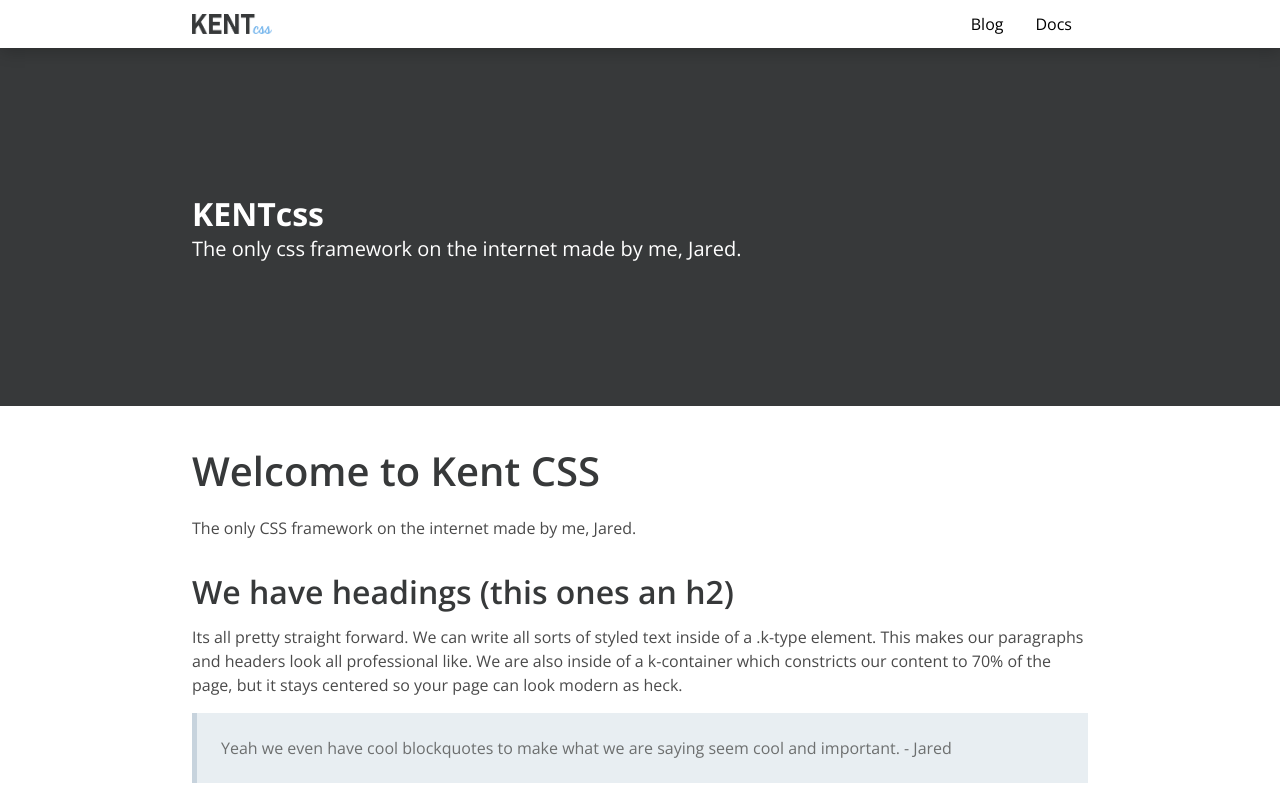
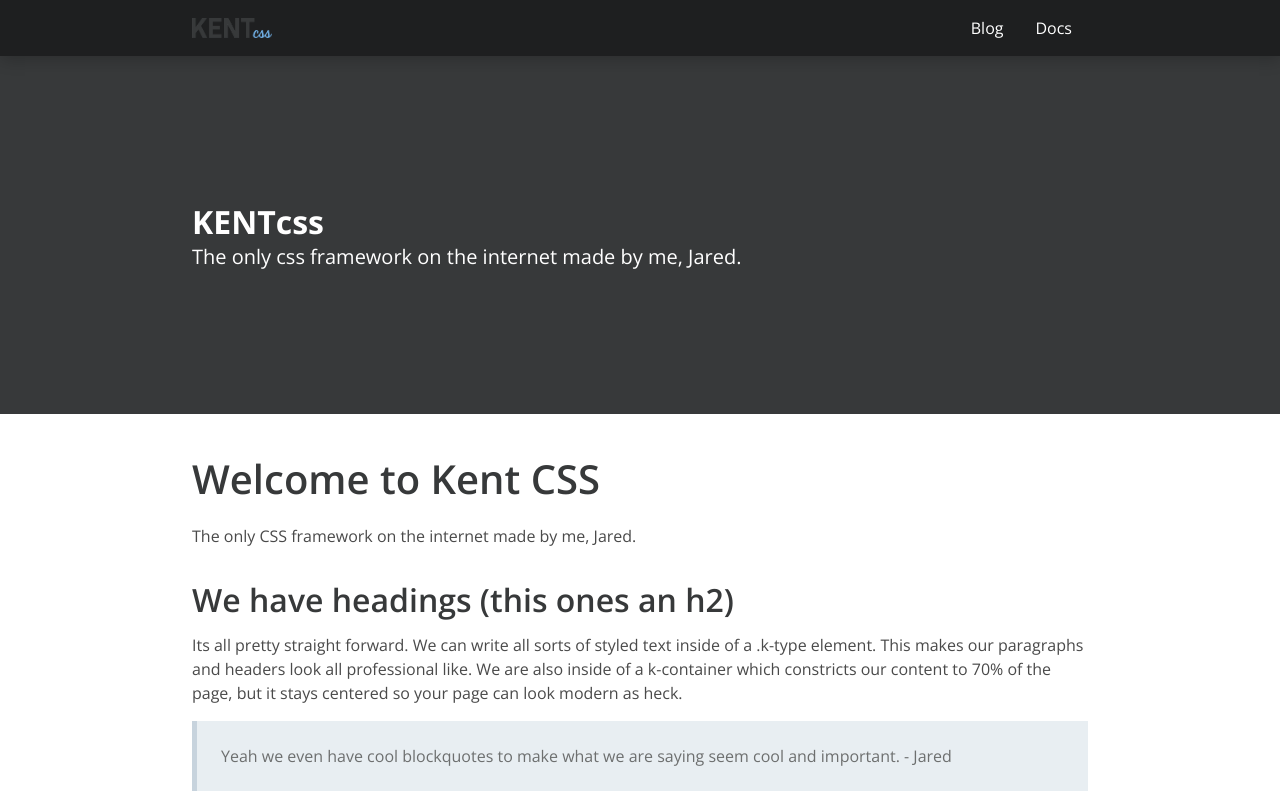
Before and after one commit to Jaredk3nt/Kent, a website: page index.html in a window 1280 px wide. Shown: the top 800 px of the page. Drawn offline with nearby package versions, Linux system fonts and the light colour scheme.

Commit message:
Adding dark mode to the navbar

```diff
--- a/index.html
+++ b/index.html
@@ -20,7 +20,7 @@
 </head>
 
 <body class="nightmode">
-    <div class="k-nav shadow">
+    <div class="k-nav shadow dark">
         <div class="k-container">
 
             <div class="k-logo">
--- a/src/navbar/navbar.scss
+++ b/src/navbar/navbar.scss
@@ -2,8 +2,11 @@ $nav-background-color: $white !default;
 $nav-hover-color: $grey-very-light !default;
 $nav-accent-color: $primary !default;
 $nav-accent-weight: 4px !default;
-$nav-min-height: 3em !default;
+$nav-min-height: 3.5em !default;
 $nav-shadow: 1px 4px 15px rgba(0, 0, 0, 0.2) !default;
+
+$nav-dark: #1e1f20 !default;
+$nav-dark-hover: $grey-dark !default;
 
 .k-nav {
     background-color: $nav-background-color;
@@ -30,6 +33,23 @@ $nav-shadow: 1px 4px 15px rgba(0, 0, 0, 0.2) !default;
     }
     &.shadow {
         box-shadow: $nav-shadow;
+    }
+    &.dark {
+        background-color: $nav-dark;
+
+        .k-nav-list {
+            .k-nav-item {
+                background-color: $nav-dark;
+                color: $white;
+
+                &:hover {
+                    background-color: $nav-dark-hover;
+                }
+                .k-dropdown {
+                    background-color: $nav-dark;
+                }
+            }
+        }
     }
 
     .k-logo {
```
Also changed, not shown: css/kent.css, 1 other file.
